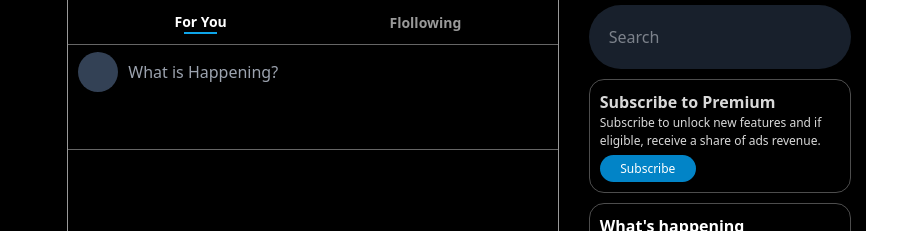
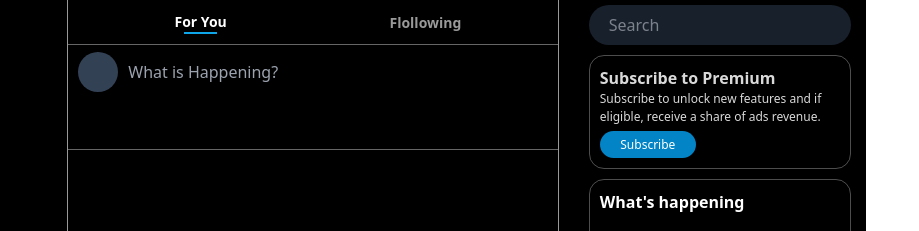
Before and after one commit to GLXALOKESH/x.xom-clone-tailwind-full-stack-1, a website built with Vite: page index.html in a window 1280 px wide. Shown: the top 231 px of the page, 158-1077 px from the left. Built offline with nearby package versions, Linux system fonts and the light colour scheme; files whose address does not match are found by name.

Commit message:
icons added

```diff
--- a/index.html
+++ b/index.html
@@ -131,7 +131,7 @@
     <div
         class="cont3 w-[30%] bg-black pl-[30px] pr-[15px] py-[5px] pb-[100px] overflow-y-scroll flex flex-col gap-[10px] h-full">
         <input placeholder="Search"
-            class="search w-full rounded-full py-[20px] bg-gray-800 opacity-80 outline-none text-white px-[20px] overflow-hidden text-ellipsis" />
+            class="search w-full rounded-full py-[8px] bg-gray-800 opacity-80 outline-none text-white px-[20px] overflow-hidden text-ellipsis" />
         <div
             class="section1 w-full h-fit border-[1px] border-white border-opacity-30 rounded-[15px] text-white p-[10px] text-[12px]">
             <h3 class="text-[16px] font-bold opacity-85">Subscribe to Premium</h3>
```
Also changed, not shown: images/emoji.svg (added), images/gif.svg (added), images/location.svg (added), images/mmenu.svg (added), images/photos.svg (added), images/schedule.svg (added).
